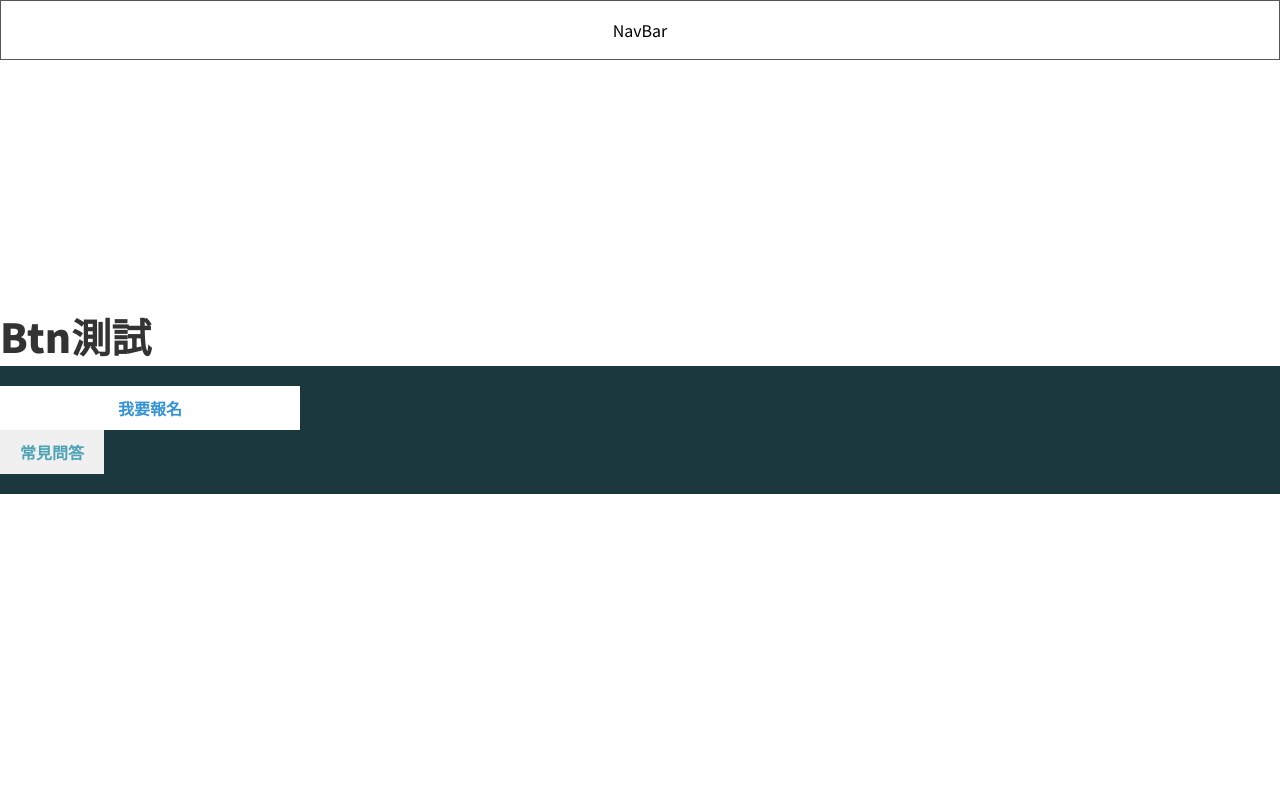
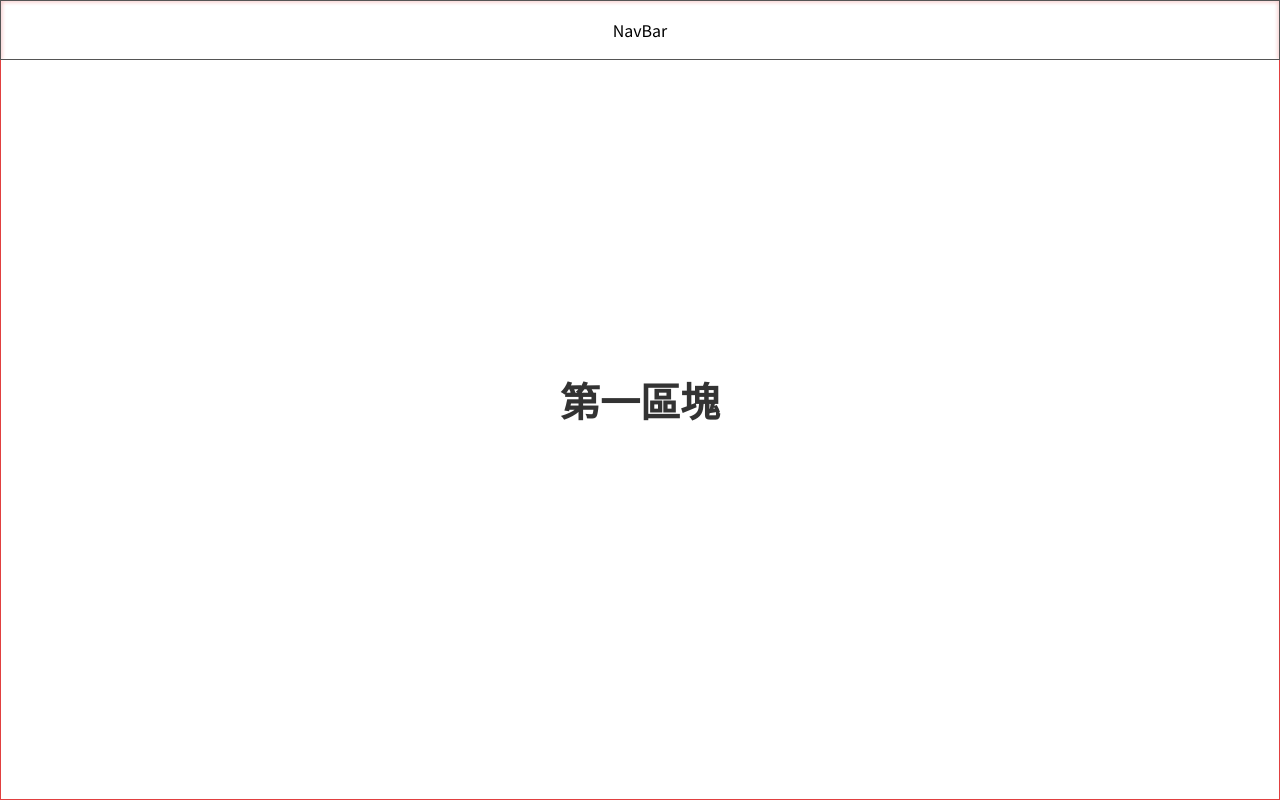
Before and after one commit to a5757657/f2e-responsive-web-design, a React (Create React App) app: page / in a window 1280 px wide. Shown: the top 800 px of the page. Built offline with nearby package versions, Linux system fonts and the light colour scheme.

Commit message:
remove ButtonTest

```diff
--- a/src/App.js
+++ b/src/App.js
@@ -11,15 +11,10 @@ import RelayAndShare from './views/RelayAndShare';
 import SolutionAndEvent from './views/SolutionAndEvent'
 import Sponsor from './views/Sponsor'
 
-/* --------------範例測試 -----------*/
-import ButtonTest from "./views/ButtonTest"
-/* --------------範例測試 -----------*/
-
 function App() {
   return (
     <div className="App">
       <NavBar />
-      <ButtonTest />
       <Banner />
       <AskQuestion />
       <BreakTheQuestion />
```
